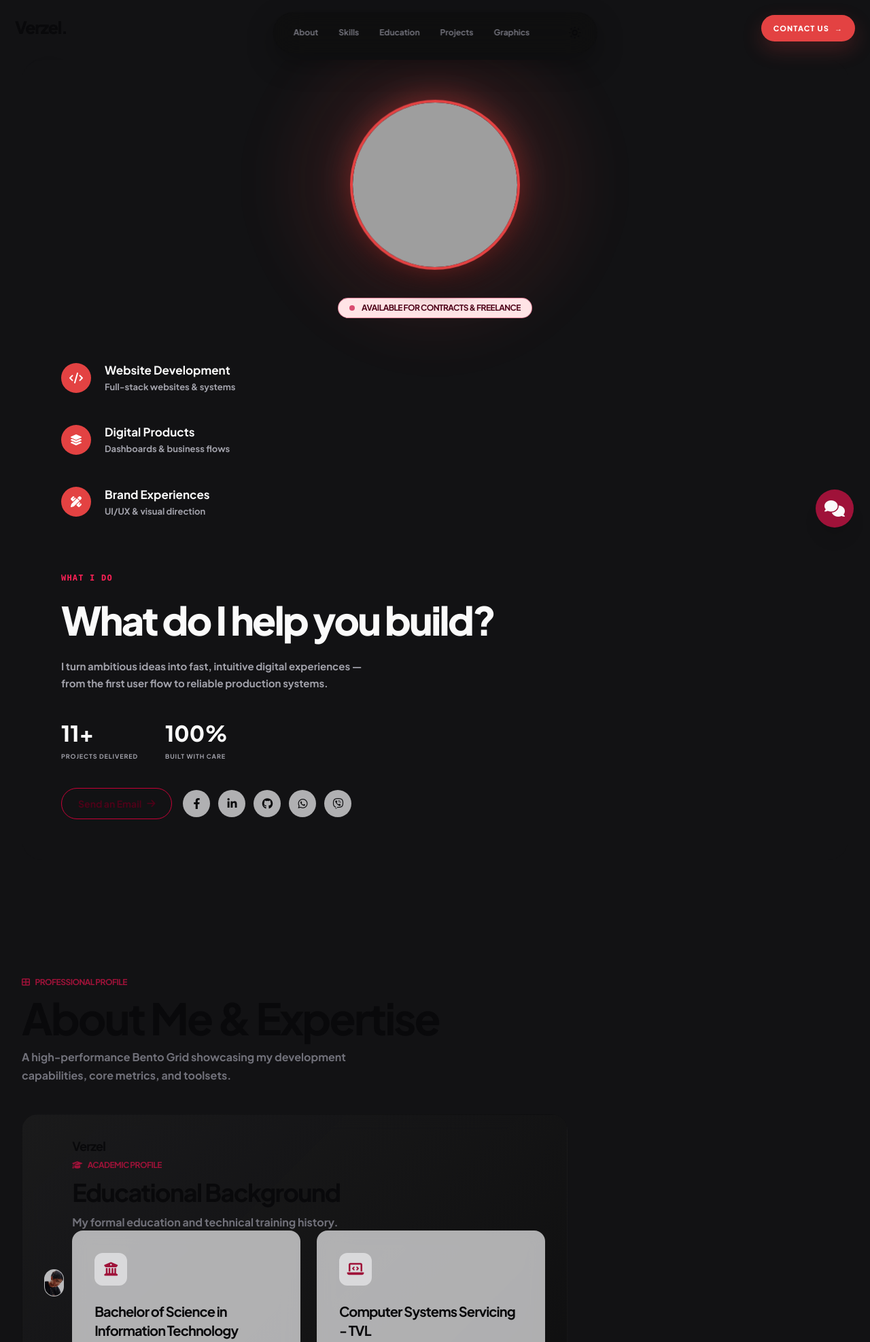
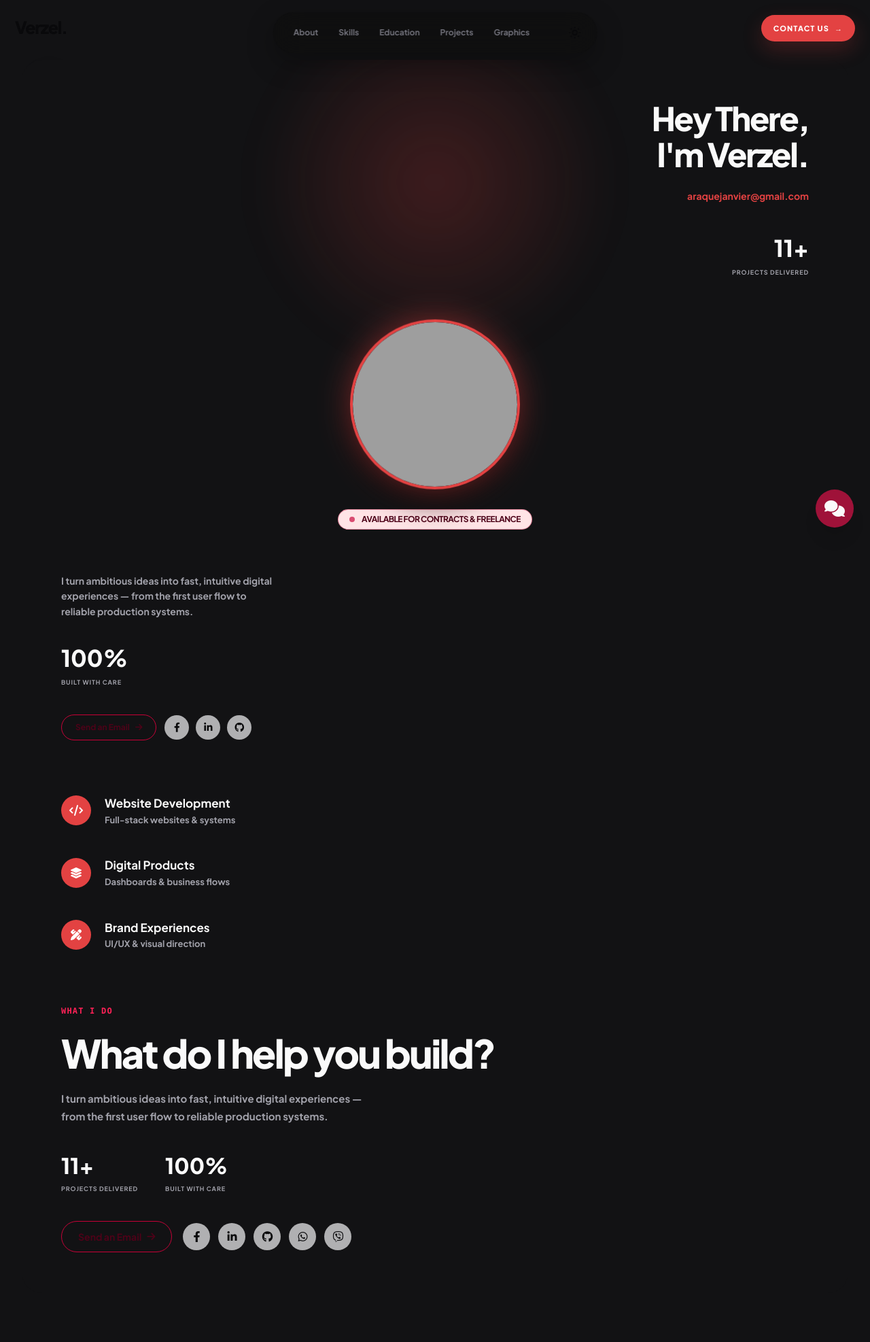
Before and after one commit to mRPy30/portfolio, a PHP site: page / in a window 1280 px wide. Shown: the top 1974 px of the page at 68% size. Run offline with PHP 8.4, Linux system fonts and the light colour scheme; grey boxes are pictures that could not be loaded.

Commit message:
feat: redesign hero section with three-column layout and integrate Tailwind CSS configuration

```diff
--- a/index.html
+++ b/index.html
@@ -166,24 +166,63 @@
         <!-- ══ HERO SECTION ══ -->
         <section id="home" class="cover-page min-h-[70vh] flex items-center py-8">
             <div class="cover-grid flex flex-col items-center justify-center text-center w-full gap-8">
-                <!-- Hero Visual -->
-                <div class="cover-visual flex justify-center order-first">
-                    <div
-                        class="relative w-full max-w-[250px] aspect-square rounded-full overflow-hidden border-4 border-rose-800 bg-bg-card shadow-2xl group animate-float-slow">
-                        <!-- Neon Ambient Backlight -->
-                        <div
-                            class="absolute inset-0 bg-gradient-to-tr from-accent-primary/10 to-accent-secondary/10 opacity-60 group-hover:opacity-100 transition-opacity duration-500">
+
+                <!-- 3-Column Top Hero Layout -->
+                <div class="hero-three-cols">
+                    <!-- Left Column: Title, Email & Stat -->
+                    <div class="hero-left-col animate-reveal-left">
+                        <h2>Hey There,<br>I'm Verzel.</h2>
+                        <a href="mailto:araquejanvier@gmail.com" onclick="emailMe(event)" class="email-link">araquejanvier@gmail.com</a>
+                        <div class="hero-stat align-right mt-4">
+                            <strong>11+</strong>
+                            <small>Projects delivered</small>
                         </div>
-                        <img src="pictures/grad-picwbg.png" alt="Verzel"
-                            class="w-full h-full object-cover relative z-10">
                     </div>
-                </div>
 
-                <!-- Status Badge -->
-                <div
-                    class="inline-flex items-center gap-2.5 px-4 py-1.5 rounded-full border border-rose-700/40 dark:border-rose-900/50 bg-rose-100 dark:bg-rose-950/20 text-rose-950 dark:text-zinc-300 text-xs font-semibold uppercase tracking-wider font-heading">
-                    <span class="w-2 h-2 rounded-full bg-rose-700 animate-pulse"></span>
-                    Available for contracts & freelance
+                    <!-- Center Column: Avatar & Badge -->
+                    <div class="hero-center-col">
+                        <div class="cover-visual">
+                            <div class="relative w-full aspect-square rounded-full overflow-hidden group">
+                                <div class="absolute inset-0 bg-gradient-to-tr from-accent-primary/10 to-accent-secondary/10 opacity-60 group-hover:opacity-100 transition-opacity duration-500"></div>
+                                <img src="pictures/grad-picwbg.png" alt="Verzel" class="w-full h-full object-cover relative z-10">
+                            </div>
+                        </div>
+                        <div class="inline-flex items-center gap-2.5 px-4 py-1.5 rounded-full border border-rose-700/40 dark:border-rose-900/50 bg-rose-100 dark:bg-rose-950/20 text-rose-950 dark:text-zinc-300 text-xs font-semibold uppercase tracking-wider font-heading mt-3">
+                            <span class="w-2 h-2 rounded-full bg-rose-700 animate-pulse"></span>
+                            Available for contracts & freelance
+                        </div>
+                    </div>
+
+                    <!-- Right Column: Description, Stat & Socials -->
+                    <div class="hero-right-col animate-reveal-right">
+                        <p class="body-desc">
+                            I turn ambitious ideas into fast, intuitive digital experiences — from the first user flow to reliable production systems.
+                        </p>
+                        <div class="hero-stat align-left mt-2">
+                            <strong>100%</strong>
+                            <small>Built with care</small>
+                        </div>
+                        <div class="socials-row mt-4">
+                            <a href="#" onclick="emailMe(event)"
+                                class="inline-flex items-center gap-2 border border-rose-700 dark:border-rose-800 hover:bg-rose-100 dark:hover:bg-rose-950/30 text-rose-950 dark:text-white font-bold px-5 py-2.5 rounded-full transition-all duration-300 hover:scale-[1.03] active:scale-[0.98] text-xs">
+                                Send an Email <i class="fas fa-arrow-right"></i>
+                            </a>
+                            <div class="flex items-center gap-2.5">
+                                <a href="https://www.facebook.com/janzier.30/" target="_blank" aria-label="Facebook"
+                                    class="w-9 h-9 rounded-full flex items-center justify-center border border-border-card bg-bg-card hover:bg-bg-tag hover:border-accent-primary hover:text-accent-primary transition-all duration-300 hover:-translate-y-1">
+                                    <i class="fab fa-facebook-f text-sm"></i>
+                                </a>
+                                <a href="https://www.linkedin.com/in/janvier-erickson-araque-54744b347/" target="_blank" aria-label="LinkedIn"
+                                    class="w-9 h-9 rounded-full flex items-center justify-center border border-border-card bg-bg-card hover:bg-bg-tag hover:border-accent-primary hover:text-accent-primary transition-all duration-300 hover:-translate-y-1">
+                                    <i class="fab fa-linkedin-in text-sm"></i>
+                                </a>
+                                <a href="https://github.com/mRPy30" target="_blank" aria-label="GitHub"
+                                    class="w-9 h-9 rounded-full flex items-center justify-center border border-border-card bg-bg-card hover:bg-bg-tag hover:border-accent-primary hover:text-accent-primary transition-all duration-300 hover:-translate-y-1">
+                                    <i class="fab fa-github text-sm"></i>
+                                </a>
+                            </div>
+                        </div>
+                    </div>
                 </div>
 
                 <!-- Two Column Canvas Grid -->
```
Also changed, not shown: assets/src-style.css (+114 -10 lines), assets/style.css.
